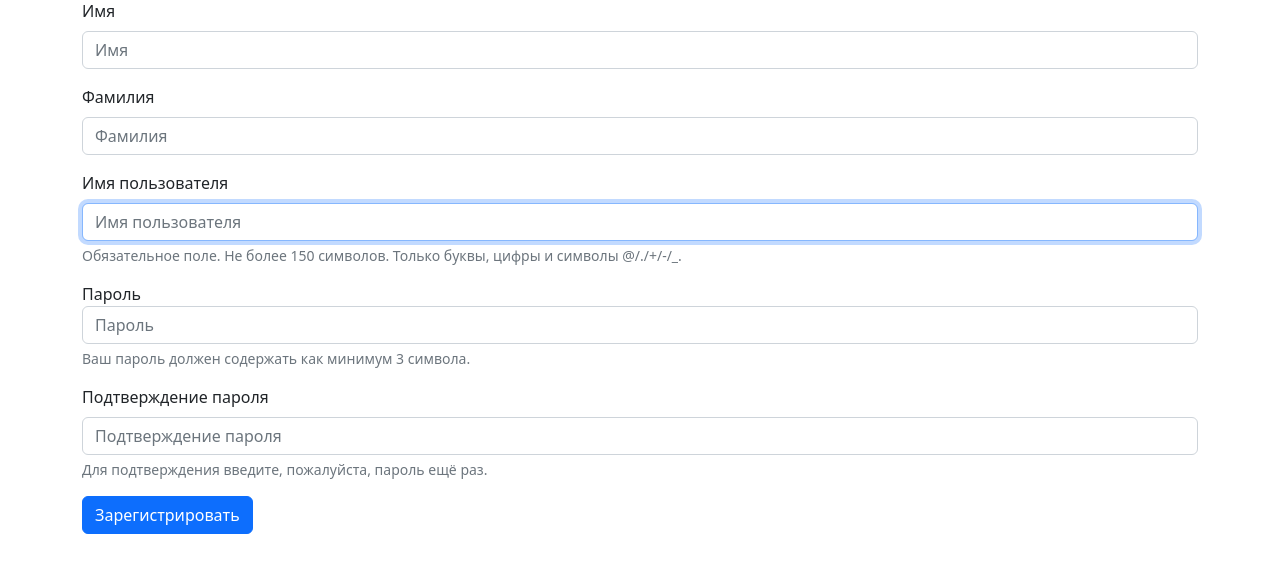
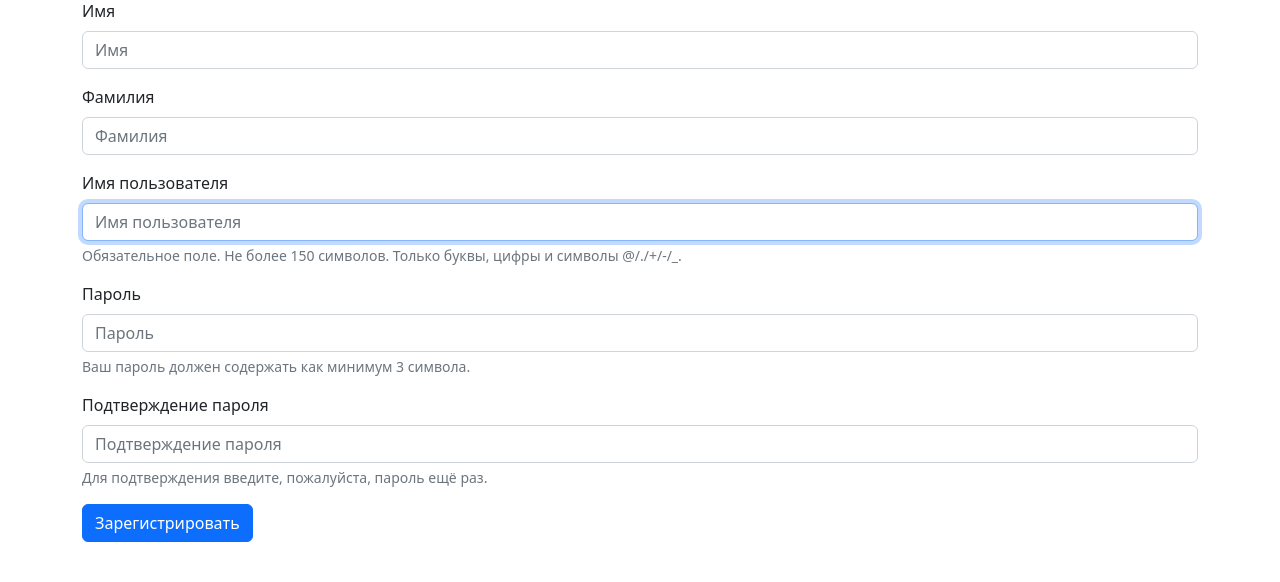
Before and after one commit to Glam52/python-project-52, a Django app: page /users/create/ in a window 1280 px wide. Shown: the part 153-735 px from the top of the page. Run offline with Django 5.2, Linux system fonts and the light colour scheme; parts of the project's set-up code (start-up, migrations or seed data) failed here and were passed over.

Commit message:
changing users form

```diff
--- a/users/templates/users/user_form.html
+++ b/users/templates/users/user_form.html
@@ -45,7 +45,7 @@
                 <div class="form-text">Обязательное поле. Не более 150 символов. Только буквы, цифры и символы @/./+/-/_.</div>
             </div>
             <div class="mb-3">
-                <label class="form-labe,l" for="id_password">Пароль</label>
+                <label class="form-label" for="id_password1">Пароль</label>
                 <input type="password" name="password1" autocomplete="new-password" class="form-control" placeholder="Пароль" required="" aria-describedby="id_password1_helptext" id="id_password1">
                 <div class="form-text">Ваш пароль должен содержать как минимум 3 символа.</div>
             </div>
```
